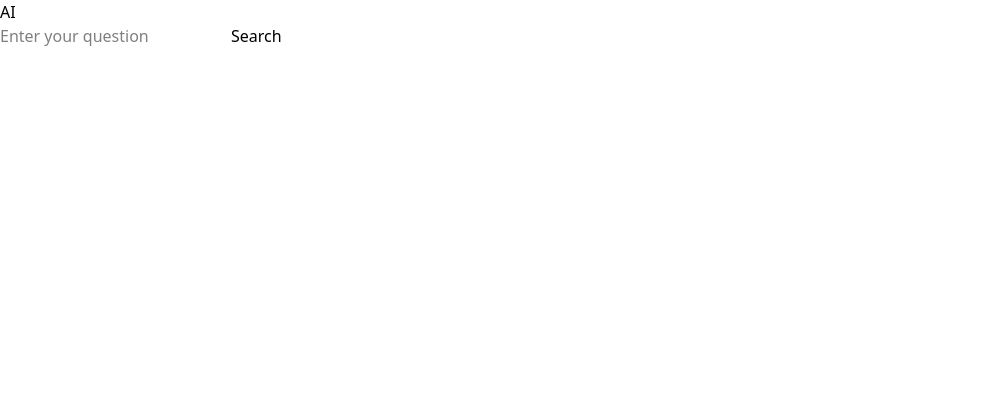
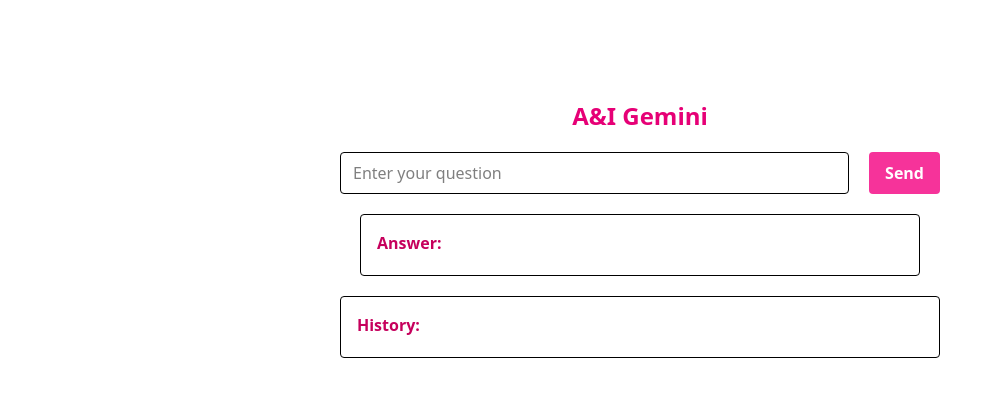
Before and after one commit to BISSISDE/ReactPapka, a React (Vite) app: page / in a window 1280 px wide. Shown: the top 396 px of the page, without its empty margins (0-1003 px from the left). Built offline with nearby package versions, Linux system fonts and the light colour scheme.

Commit message:
Last React Exam

```diff
--- /dev/null
+++ b/src/LastExamReact.jsx
@@ -0,0 +1,79 @@
+import { useState } from "react";
+
+function App() {
+  const [suraq, setSuraq] = useState("");
+  const [jauap, setJauap] = useState("");
+  const [tarikh, setTarikh] = useState([]);
+
+  const jiberu = async () => {
+    if (suraq.trim() === "") return;
+
+    try {
+      const otinish = await fetch(
+        "https://generativelanguage.googleapis.com/v1beta/models/gemini-2.0-flash:generateContent?key=AIzaSyDU6uYQWRaqSHQxlHTofXNCqba5H6bdyLQ",
+        {
+          h: {
+            "Content-Type": "application/json",
+          },
+          body: JSON.stringify({
+            contents: [{ parts: [{ text: suraq }] }],
+          }),
+          method: "POST"
+        }
+      );
+
+      const malimet = await otinish.json();
+
+      const teks =
+        malimet?.candidates?.[0]?.content?.parts?.[0]?.text ||
+        "Answer is undefined";
+
+      setJauap(teks);
+      setTarikh([...tarikh, suraq]);
+      setSuraq("");
+    } catch (err) {
+      setJauap("Error");
+    }
+  };
+
+  return (
+    <div className=" text-black p-5 flex justify-center mt-20">
+      <div className="w-150 ">
+        <h1 className="text-2xl font-black  text-center mb-5 text-pink-600">
+          A&I Gemini
+        </h1>
+
+        <div className="flex gap-5">
+          <input
+            value={suraq}
+            onChange={(e) => setSuraq(e.target.value)}
+            placeholder="Enter your question"
+            className="flex-1 border px-3 py-2 rounded "
+          />
+          <button
+            onClick={jiberu}
+            className="bg-pink-500 text-white px-4 py-2 rounded hover:bg-pink-800 font-black"
+          >
+            Send
+          </button>
+        </div>
+
+        <div className="bg-white border rounded p-4 m-5">
+          <h2 className=" mb-1 text-pink-700 font-black">Answer:</h2>
+          <p className="text-gray-700">{jauap}</p>
+        </div>
+
+        <div className="bg-white border rounded p-4">
+          <h2 className="mb-1 text-pink-700 font-black">History:</h2>
+          <ul className="pl-5 space-y-1 text-sm text-black">
+            {tarikh.map((s, i) => (
+              <li key={i}>{s}</li>
+            ))}
+          </ul>
+        </div>
+      </div>
+    </div>
+  );
+}
+
+export default App;
--- a/src/main.jsx
+++ b/src/main.jsx
@@ -3,12 +3,14 @@
 import './index.css'
 // import App from './Takyrptar/Magnum'
 // import Kolesa from './Koleso'
-import Ai from "./Ai.jsx";
+// import Ai from "./Ai.jsx";
+import App from './LastExamReact.jsx'
 
 createRoot(document.getElementById("root")).render(
   <StrictMode>
     {/* <App /> */}
     {/* <Kolesa /> */}
-    <Ai />
+    {/* <Ai /> */}
+    <App/>
   </StrictMode>
 );
```
Also changed, not shown: src/Takyrptar/Ai.jsx (renamed from src/Ai.jsx), src/Takyrptar/Car.jsx (renamed from src/Takyrptar/App.jsx).
